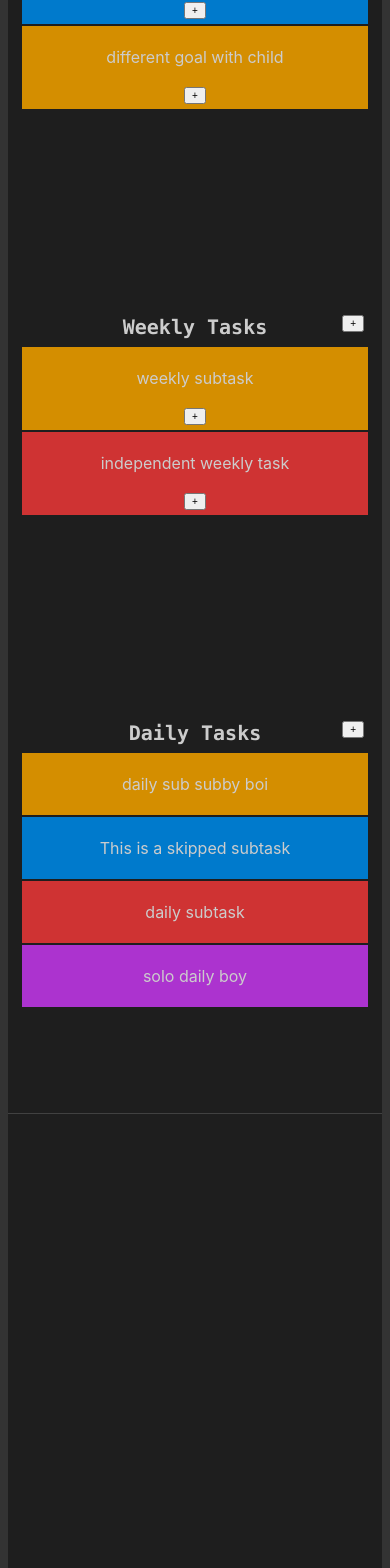
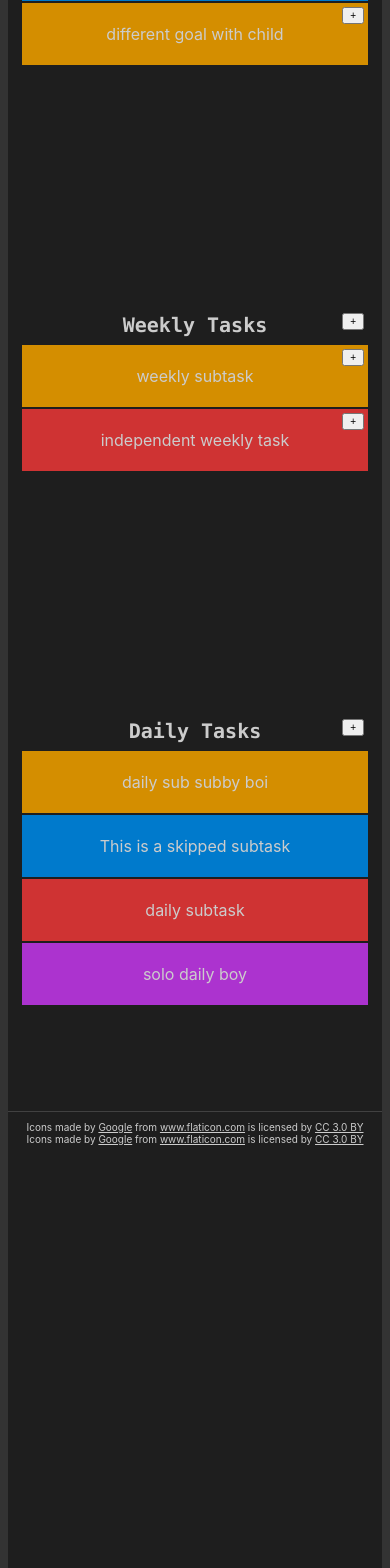
Before and after one commit to AlexJohnKennedy/TrackYourTodos, a React (Create React App) app: page / in a window 390 px wide. Shown: the part 119-1687 px from the top of the page. Built offline with nearby package versions, Linux system fonts and the light colour scheme.

Commit message:
added footer for crediting free icons

```diff
--- a/src/App.js
+++ b/src/App.js
@@ -6,6 +6,7 @@ import { BacklogSection } from './reactComponents/BacklogSection';
 import { TemporaryStateManager } from './viewLogic/temporaryStateManager';
 import { ShortCutManager } from './viewLogic/keyboardShortcutHandler';
 import { ThemeId, currThemeId } from './viewLogic/colourSetManager';
+import { Footer } from './reactComponents/Footer';
 
 class App extends Component {
   constructor(props) {
@@ -30,6 +31,7 @@ class App extends Component {
         <ActiveTaskSection formStateManager={this.formStateManager}/>
         <TaskStatisticsSection formStateManager={this.formStateManager}/>
         <BacklogSection formStateManager={this.formStateManager}/>
+        <Footer/>
       </ThemeId.Provider>
     );
   }
--- a/src/css/App.css
+++ b/src/css/App.css
@@ -5,6 +5,7 @@
 @import "./CreationForm.css";
 @import "./Task.css";
 @import "./Board.css";
+@import "./Footer.css";
 
 /* Define some global variables to define VSCode colour scheme colours! */
 :root {
@@ -38,9 +39,10 @@ button {
   font-size: 1rem;
 }
 body {
-  padding-top: 1rem;
+  padding-top: 0.8rem;
   padding-left: 0.8rem;
   padding-right: 0.8rem;
+  padding-bottom: 0.8rem;
   text-align: center;
   color: var(--bright-text-colour);
   background-color: var(--sidebar-background-colour);
--- a/src/css/CreationForm.css
+++ b/src/css/CreationForm.css
@@ -13,7 +13,7 @@
 .creation-form h2 {
     flex-grow: 0;
 }
-.creation-form form {
+.board > .creation-form form {
     flex-grow: 1;
     padding-top: 1.6rem;
 }
--- /dev/null
+++ b/src/css/Footer.css
@@ -0,0 +1,8 @@
+.Footer {
+    padding: 1rem;
+    padding-bottom: 0.3rem;
+}
+.Footer div, .Footer a {
+    font-size: 1rem;
+    color: var(--bright-text-colour);
+}
--- a/src/css/GridLayout.css
+++ b/src/css/GridLayout.css
@@ -59,6 +59,12 @@
         /* TEMP PLACEHOLDER */
         height: 45rem;
     }
+    .Footer {
+        grid-column-start: 2;
+        grid-column-end: 5;
+        grid-row-start: 3;
+        grid-row-end: 4;
+    }
 }
 @media (max-width: 1270px) {
     #root {
@@ -93,6 +99,12 @@
         /* TEMP PLACEHOLDER */
         height: 45rem;
     }
+    .Footer {
+        grid-column-start: 2;
+        grid-column-end: 3;
+        grid-row-start: 3;
+        grid-row-end: 4;
+    }
 }
 @media (max-width: 800px) {
     #root {
@@ -111,4 +123,10 @@
         justify-content: space-between;
         flex-direction: column;
     }
+    .Footer {
+        grid-column-start: 2;
+        grid-column-end: 3;
+        grid-row-start: 2;
+        grid-row-end: 3;
+    }
 }
--- a/src/css/Task.css
+++ b/src/css/Task.css
@@ -1,4 +1,6 @@
 .task {
+    position: relative;
+
     /* Task colours are defined programmatically with colourIds now */
     /* background-color: var(--blue-icon); */
     border-radius: 0px;
@@ -23,6 +25,12 @@
     }
 }
 
+.task button {
+    position: absolute;
+    right: 0.4rem;
+    top: 0.4rem;
+}
+
 .highlighted p {
     font-weight: bold;
 }
--- /dev/null
+++ b/src/reactComponents/Footer.js
@@ -0,0 +1,10 @@
+import React, { Component } from 'react';
+
+export class Footer extends Component {
+    render() {
+        return <div className="Footer">
+            <div>Icons made by <a href="https://www.flaticon.com/authors/google" title="Google">Google</a> from <a href="https://www.flaticon.com/" 			    title="Flaticon">www.flaticon.com</a> is licensed by <a href="http://creativecommons.org/licenses/by/3.0/" 			    title="Creative Commons BY 3.0" target="_blank">CC 3.0 BY</a></div>
+            <div>Icons made by <a href="https://www.flaticon.com/authors/google" title="Google">Google</a> from <a href="https://www.flaticon.com/" 			    title="Flaticon">www.flaticon.com</a> is licensed by <a href="http://creativecommons.org/licenses/by/3.0/" 			    title="Creative Commons BY 3.0" target="_blank">CC 3.0 BY</a></div>
+        </div>;
+    }
+}
```
Also changed, not shown: public/icons/rounded-add-button.svg (added), public/icons/subtask-arrow-button.svg (added).
